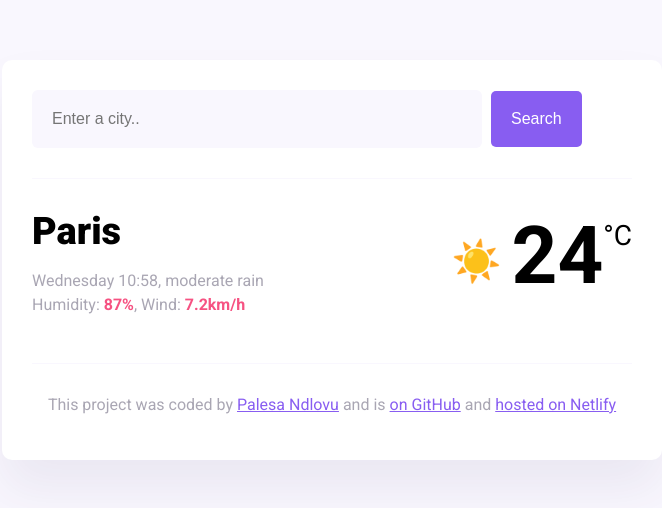
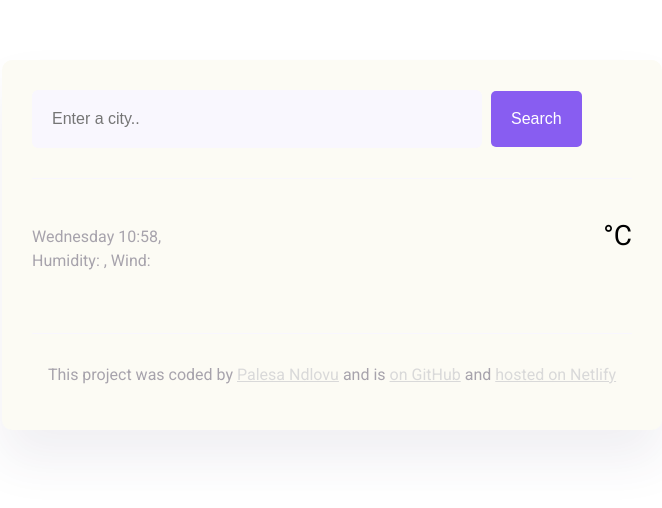
Before and after one commit to LesaN99/project2, a plain HTML site: page index.html in a window 1280 px wide. Shown: the whole page, without its empty margins (308-970 px from the left). Drawn offline with nearby package versions, Linux system fonts and the light colour scheme.

Commit message:
made changes to the html and basic css of the project

```diff
--- a/index.html
+++ b/index.html
@@ -16,7 +16,7 @@
   <body>
     <div class="weather-app">
       <header>
-        <form id="search-form">
+        <form id="search-form" id="search-form">
           <input
             type="search"
             placeholder="Enter a city.."
@@ -30,15 +30,16 @@
       <main>
         <div class="current-weather">
           <div>
-            <h1 class="current-city" id="current-city">Paris</h1>
+            <h1 class="current-city" id="current-city"></h1>
             <p class="current-details">
-              <span id="current-date"></span>, moderate rain <br />
-              Humidity: <strong>87%</strong>, Wind: <strong>7.2km/h</strong>
+              <span id="current-date"></span>,  <span id="description"></span>
+               <br />
+              Humidity: <strong id="humidity"></strong>, Wind: <strong id="wind-speed"></strong>
             </p>
           </div>
           <div class="current-temperature">
-            <span class="current-temperature-icon">☀️</span
-            ><span class="current-temperature-value" id="temperature">24</span
+            <span class="current-temperature-icon"></span
+            ><span class="current-temperature-value" id="temperature"></span
             ><span class="current-temperature-unit">°C</span>
           </div>
         </div>
--- a/src/styles.css
+++ b/src/styles.css
@@ -1,14 +1,14 @@
 body {
-  background: #f9f7fe;
+  background: #fff;
   font-family: "Roboto", sans-serif;
 }
 
 a {
-  color: #885df1;
+  color: #D9D9D9;
 }
 
 .weather-app {
-  background: white;
+  background: #FCFbF4;
   max-width: 600px;
   margin: 60px auto;
   padding: 30px;
```
